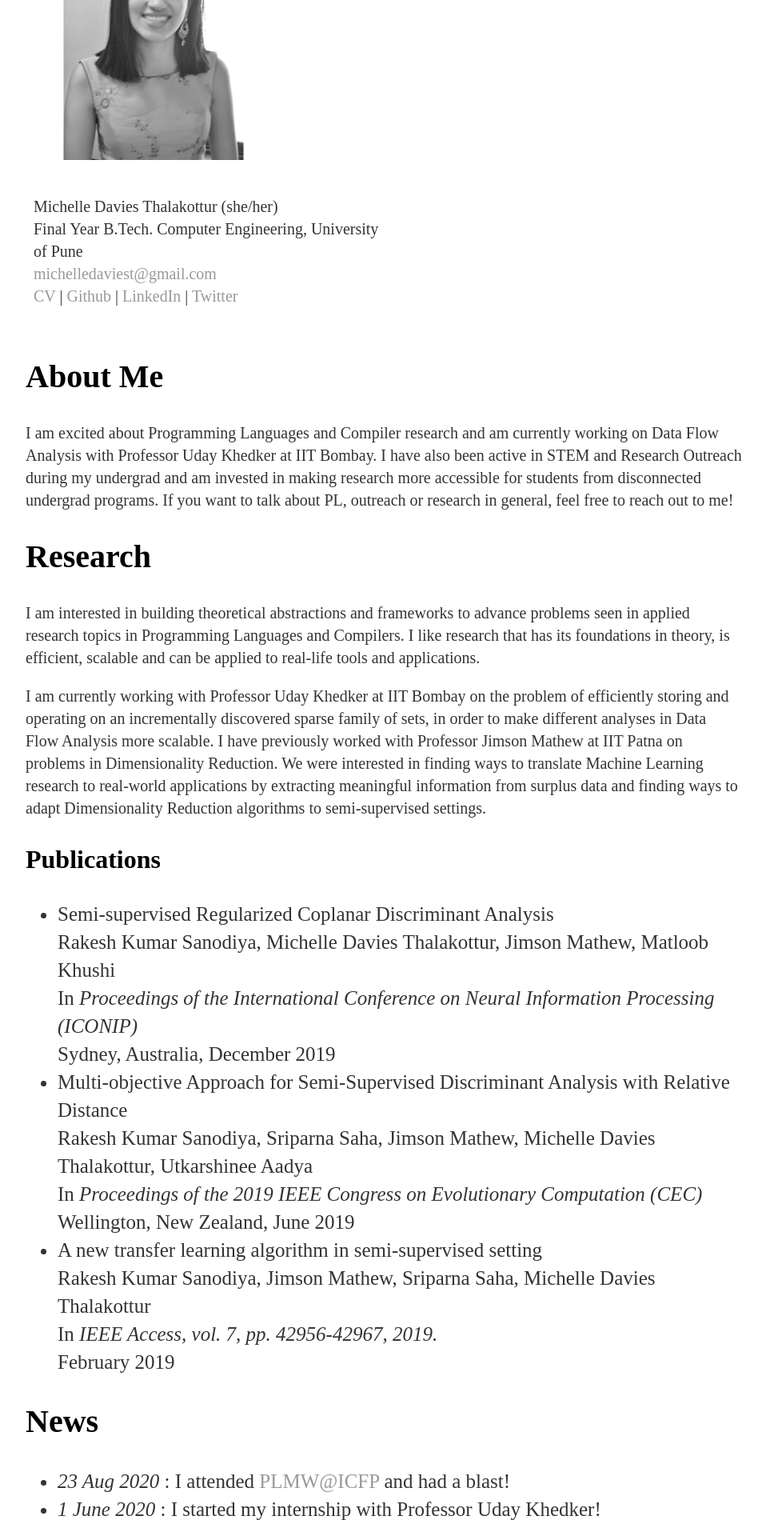
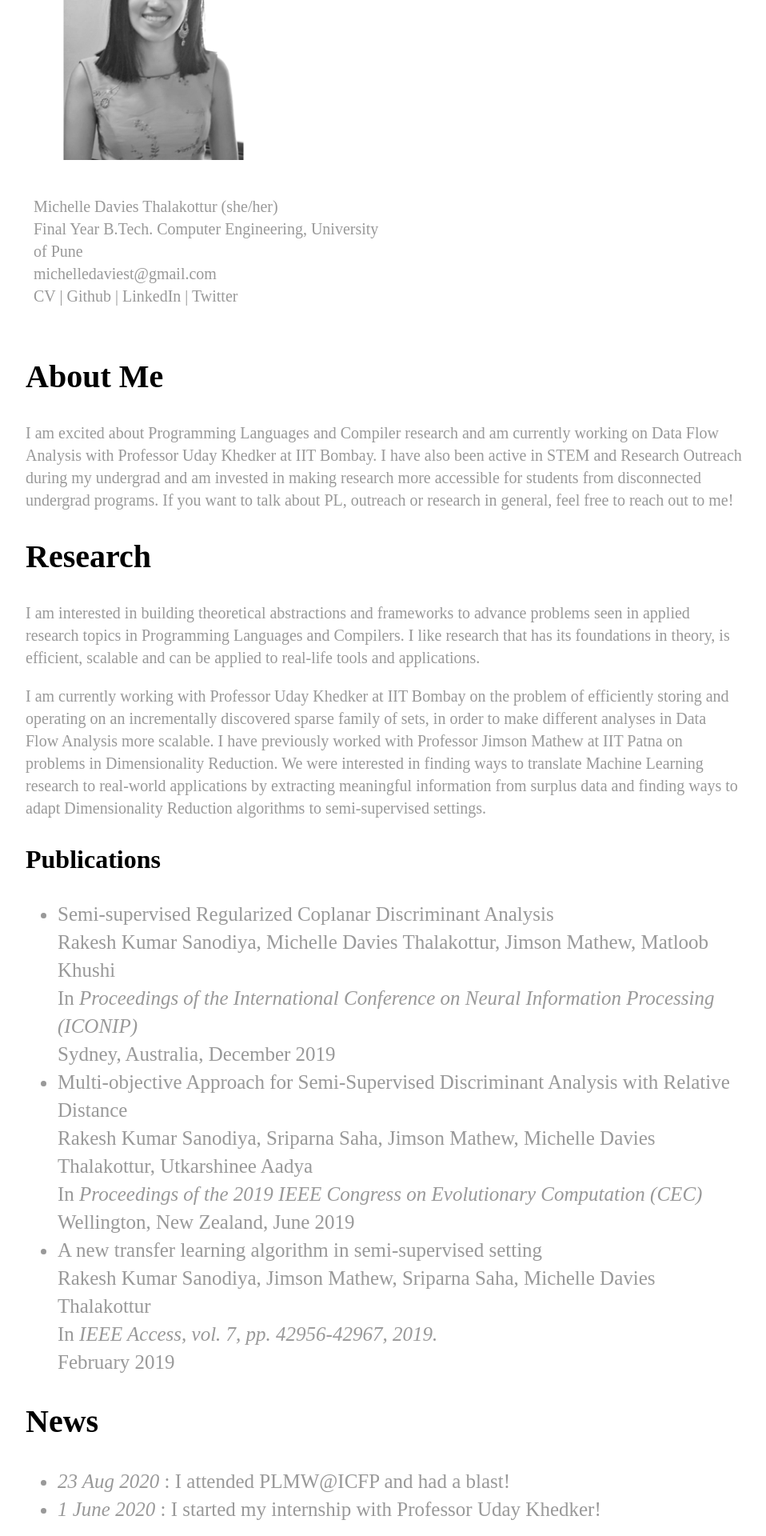
Before and after one commit to michelledaviest/michelledaviest.github.io, a Jekyll site: the page built from index.html, in a window 1280 px wide. Shown: the part 322-2242 px from the top of the page at 80% size, without its empty margins (160-1118 px from the left). Built offline with Jekyll 4.4.1, drawn with Linux system fonts in a browser that asks for light colours; some web fonts are replaced; some of the changed text lies outside the part shown.

```diff
--- a/css/main.css
+++ b/css/main.css
@@ -19,7 +19,7 @@ body { margin: 60px auto; width: 70%; }
 a { text-decoration: none; color: #999; }
 a:hover { text-decoration: underline; }
 
-p, ul, li { font-size: 1.25em; line-height: 1.4em; color: #333; }
+p, ul, li { font-size: 1.25em; line-height: 1.4em; color: #999; }
 
 h1, h2, h3, h4 { font-family: 'Gentium Book Basic'; }
 h1 { font-size: 3em;  }
--- a/index.html
+++ b/index.html
@@ -61,6 +61,6 @@ title: Michelle Thalakottur
 
 <div class="blurb" id="personalsec">
 	<h2>Personal</h2>
-	I have a very specific set of basic hobbies that has not changed over the course of my life. They are playing with cats, reading and watching films (and film analysis videos on Youtube). My inability to name anything well shows in cats: Blacky, Tiny-Mau and Mew. I like reading most good fiction genres and a selective amount of non-fiction. Some books I think are awesome are
-	<p></p>
+	<p>I have a very specific set of basic hobbies that has not changed over the course of my life. They are playing with cats, reading and watching films (and film analysis videos on Youtube). My inability to name anything well shows in my cats: <a href="personal/cats/IMG_BLACKY.jpg">Mau/Blacky</a>, <a href="personal/cats/IMG_TINY-MAU.jpg">Tiny-Mau</a> and Mew. I like reading most fiction genres and a selective amount of non-fiction. Some books I think are awesome are <a href="https://www.goodreads.com/series/40910-mistborn">The Mistborn Series</a>, <a href="https://www.goodreads.com/series/40910-mistborn">The Broken Earth Trilogy</a>, <a href="https://www.goodreads.com/book/show/18521.A_Room_of_One_s_Own">A Room of One's Own<a> and <a href="https://www.goodreads.com/book/show/27213329-grit">Grit</a>. Some films I think are fantastic are Enternal Sunshine of a Spotless Mind, Wolf Children and Brooklyn.
+	</p>
 </div>
```
Also changed, not shown: personal/cats/IMG_BLACKY.jpg (added), 1 other file.
